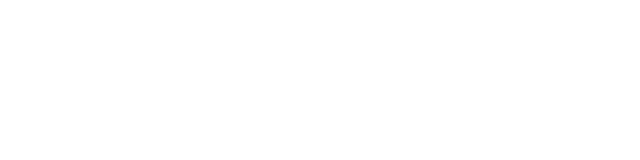
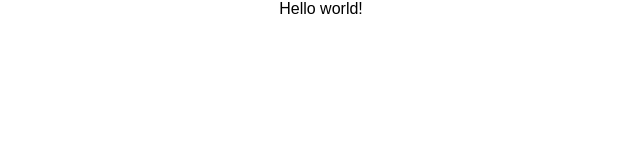
Before and after one commit to lsphantom/udacimeals, a React (Create React App) app: page / in a window 1280 px wide. Shown: the top 160 px of the page, without its empty margins (319-959 px from the left). Built offline with nearby package versions, Linux system fonts and the light colour scheme.

Commit message:
some edits

```diff
--- a/src/components/App.js
+++ b/src/components/App.js
@@ -5,7 +5,7 @@ class App extends Component {
   render() {
     return (
       <div className="App">
-
+        Hello world!
       </div>
     );
   }
```
